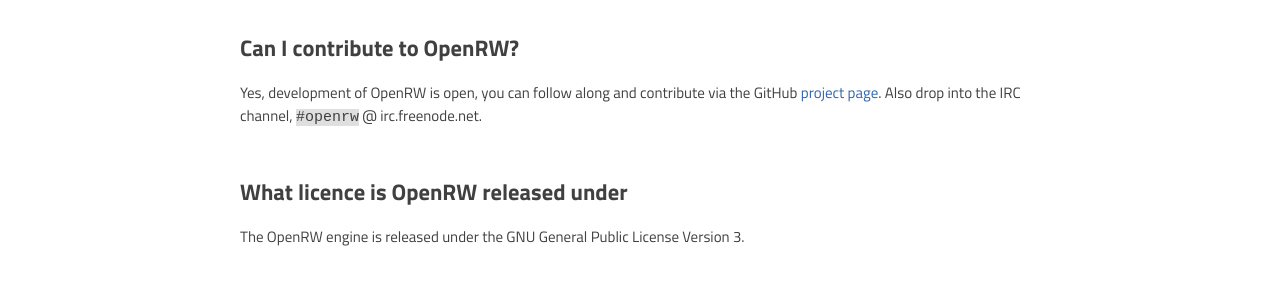
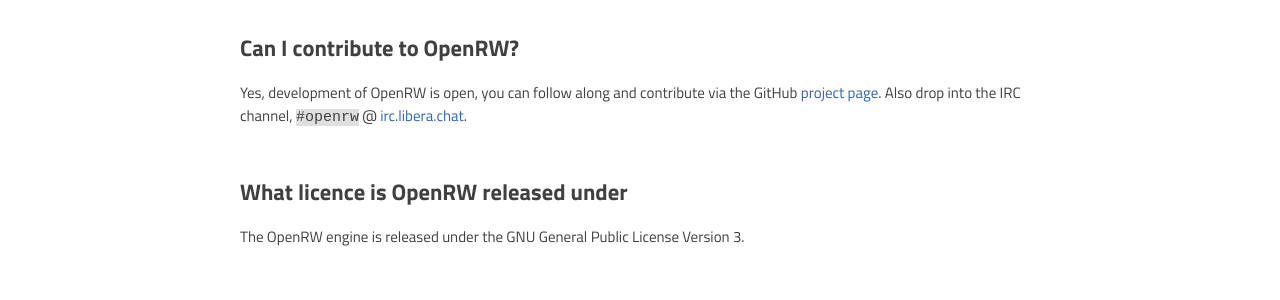
Before and after one commit to rwengine/rwengine.github.io, a Jekyll site: the page built from index.html, in a window 1280 px wide and 900 px high, scrolled down 1894 px. Shown: the part 156-456 px from the top of the window. Built offline with Jekyll 4.4.1, drawn with Linux system fonts in a browser that asks for light colours; comment, search, counter and statistics services are not loaded.

Commit message:
replace freenode with libera.chat

```diff
--- a/_includes/faq.md
+++ b/_includes/faq.md
@@ -37,7 +37,7 @@
 In addition to conservation it may also offer a platform for others to build 3D action games in the future.
 
 ## Can I contribute to OpenRW?
-Yes, development of OpenRW is open, you can follow along and contribute via the GitHub [project page](https://github.com/rwengine/openrw). Also drop into the IRC channel, `#openrw` @ irc.freenode.net.
+Yes, development of OpenRW is open, you can follow along and contribute via the GitHub [project page](https://github.com/rwengine/openrw). Also drop into the IRC channel, `#openrw` @ [irc.libera.chat](https://web.libera.chat/#openrw).
 
 ## What licence is OpenRW released under
 The OpenRW engine is released under the GNU General Public License Version 3.
```
